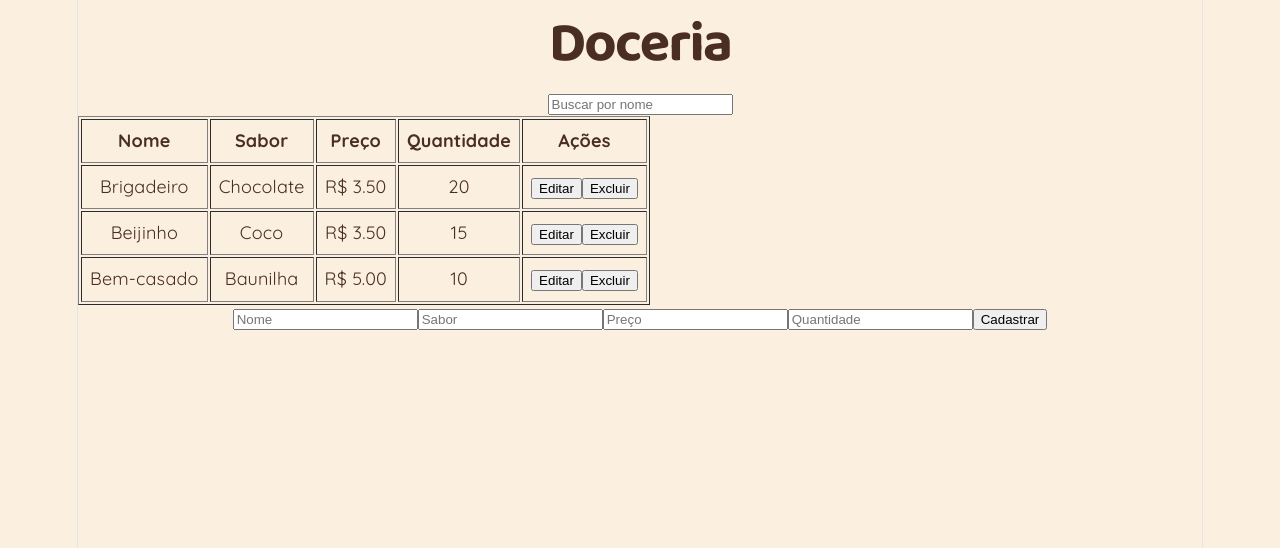
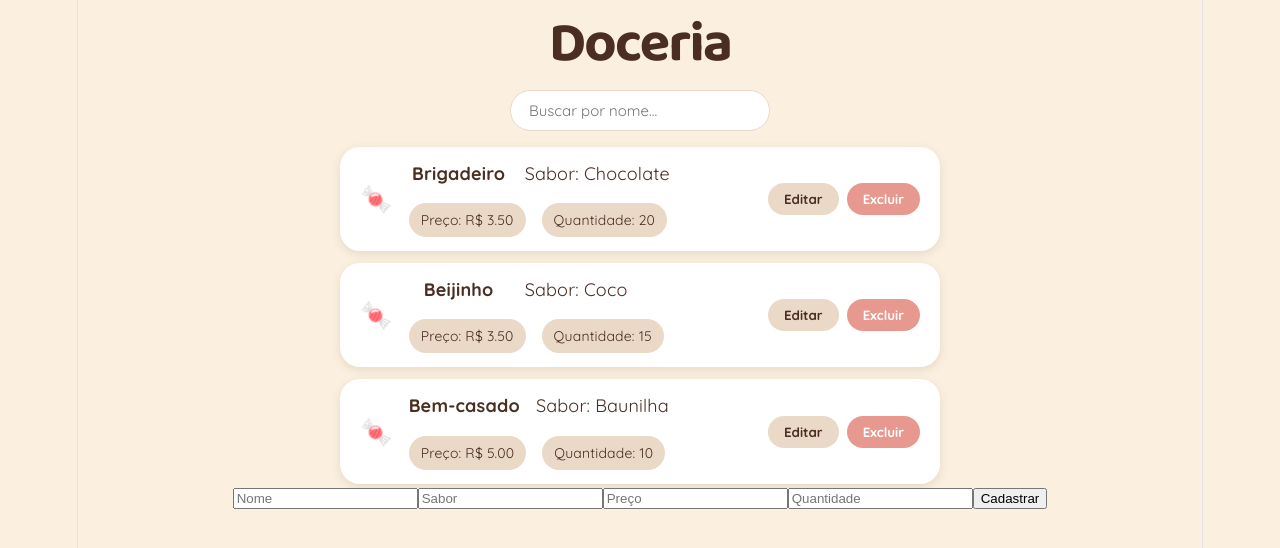
Before and after one commit to Helo0isa/crud-doceria-react, a React (Vite) app: page / in a window 1280 px wide. Shown: the top 548 px of the page. Built offline with nearby package versions, Linux system fonts and the light colour scheme.

Commit message:
cards arredondados na listagem de doces

```diff
--- a/src/App.css
+++ b/src/App.css
@@ -22,3 +22,85 @@ h1 {
   font-weight: 700;
   color: var(--marrom);
 }
+
+.lista-container {
+  display: flex;
+  flex-direction: column;
+  align-items: center;
+  gap: 16px;
+}
+
+.input-busca {
+  padding: 10px 18px;
+  border-radius: 999px;
+  border: 1px solid var(--bege);
+  font-family: 'Quicksand', sans-serif;
+  font-size: 15px;
+  width: 260px;
+}
+
+.doces-lista {
+  display: flex;
+  flex-direction: column;
+  gap: 12px;
+  width: 100%;
+  max-width: 600px;
+}
+
+.doce-card {
+  display: flex;
+  align-items: center;
+  gap: 16px;
+  background-color: #FFFFFF;
+  border-radius: 20px;
+  padding: 14px 20px;
+  box-shadow: 0px 3px 10px rgba(74, 46, 34, 0.12);
+}
+
+.doce-emoji {
+  font-size: 26px;
+}
+
+.doce-info {
+  flex: 1;
+  display: flex;
+  align-items: center;
+  gap: 16px;
+  flex-wrap: wrap;
+}
+
+.doce-nome {
+  font-weight: 700;
+  min-width: 100px;
+}
+
+.pilula {
+  background-color: var(--bege);
+  padding: 4px 12px;
+  border-radius: 999px;
+  font-size: 14px;
+}
+
+.doce-acoes {
+  display: flex;
+  gap: 8px;
+}
+
+.btn-editar, .btn-excluir {
+  border: none;
+  border-radius: 999px;
+  padding: 8px 16px;
+  font-family: 'Quicksand', sans-serif;
+  font-weight: 700;
+  cursor: pointer;
+}
+
+.btn-editar {
+  background-color: var(--bege);
+  color: var(--marrom);
+}
+
+.btn-excluir {
+  background-color: var(--rosa);
+  color: white;
+}
--- a/src/components/ListaDoces.jsx
+++ b/src/components/ListaDoces.jsx
@@ -8,42 +8,36 @@ function ListaDoces({ doces, aoExcluir, aoEditar }) {
   );
 
   return (
-    <div>
+    <div className="lista-container">
       <input
+        className="input-busca"
         type="text"
-        placeholder="Buscar por nome"
+        placeholder="Buscar por nome..."
         value={busca}
         onChange={(e) => setBusca(e.target.value)}
       />
 
-      <table border="1" cellPadding="8">
-        <thead>
-          <tr>
-            <th>Nome</th>
-            <th>Sabor</th>
-            <th>Preço</th>
-            <th>Quantidade</th>
-            <th>Ações</th>
-          </tr>
-        </thead>
-        <tbody>
-          {docesFiltrados.map((doce) => (
-            <tr key={doce.id}>
-              <td>{doce.nome}</td>
-              <td>{doce.sabor}</td>
-              <td>R$ {doce.preco.toFixed(2)}</td>
-              <td>{doce.quantidade}</td>
-              <td>
-                <button onClick={() => aoEditar(doce)}>Editar</button>
-                <button onClick={() => aoExcluir(doce.id)}>Excluir</button>
-              </td>
-            </tr>
-          ))}
-        </tbody>
-      </table>
+      <div className="doces-lista">
+        {docesFiltrados.map((doce) => (
+          <div className="doce-card" key={doce.id}>
+            <span className="doce-emoji">🍬</span>
+
+            <div className="doce-info">
+              <span className="doce-nome">{doce.nome}</span>
+              <span className="doce-sabor">Sabor: {doce.sabor}</span>
+              <span className="pilula">Preço: R$ {doce.preco.toFixed(2)}</span>
+              <span className="pilula">Quantidade: {doce.quantidade}</span>
+            </div>
+
+            <div className="doce-acoes">
+              <button className="btn-editar" onClick={() => aoEditar(doce)}>Editar</button>
+              <button className="btn-excluir" onClick={() => aoExcluir(doce.id)}>Excluir</button>
+            </div>
+          </div>
+        ))}
+      </div>
     </div>
   )
 }
 
-
 export default ListaDoces;
```
